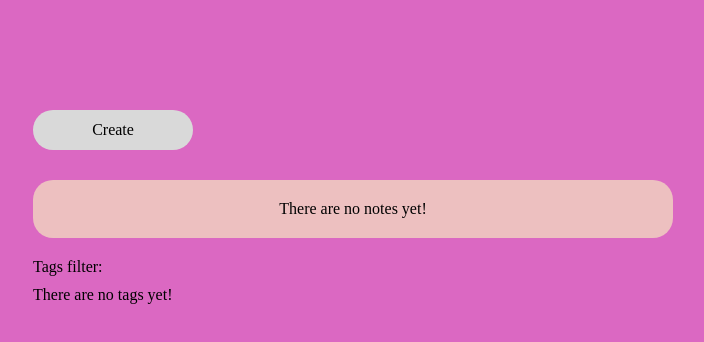
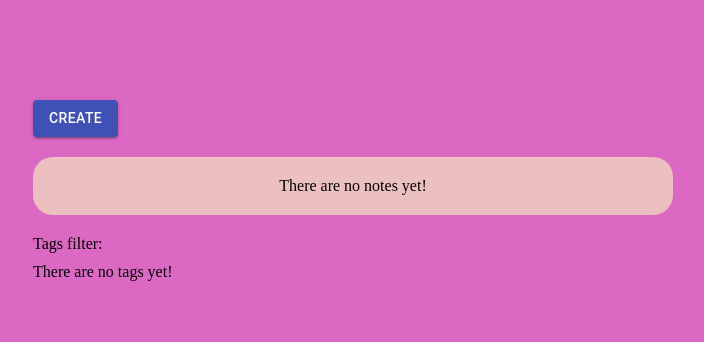
Before and after one commit to DanKo-code/Text-editor-with-tags, a React (Create React App) app: page / in a window 1280 px wide. Shown: the top 342 px of the page, without its empty margins (287-991 px from the left). Built offline with nearby package versions, Linux system fonts and the light colour scheme.

Commit message:
finally found a way to install material ui

```diff
--- a/src/components/ControlPanel/ControlPanel.tsx
+++ b/src/components/ControlPanel/ControlPanel.tsx
@@ -12,6 +12,8 @@ import {
 } from "../../state/storeSlice/NotesListSlice";
 //delete then, for use bool visibility for control buttons
 import { contolButtonsVisibilityMode } from "../../state/storeSlice/ControlPanelSlice";
+
+import Button from "@material-ui/core/Button";
 
 const ControlPanel: React.FC = () => {
   const contolButtonsVisibility = useSelector(
@@ -40,34 +42,48 @@ const ControlPanel: React.FC = () => {
     : ControlPanelStyles.controlsForSelectedItemsHide;
 
   return (
-    <div className={ControlPanelStyles.wrapper}>
-      <div
-        onClick={handlevisibilityMode}
-        className={ControlPanelStyles.control}
-      >
-        Create
-      </div>
-      <div className={controlsForSelectedItemsWrapperStyles}>
-        <div
-          onClick={() => {
-            dispatch(removeSelected());
-            dispatch(contolButtonsVisibilityMode(false));
-          }}
-          className={ControlPanelStyles.control}
-        >
-          Remove selected
-        </div>
-        <div
-          onClick={() => {
-            dispatch(deselectAll());
-            dispatch(contolButtonsVisibilityMode(false));
-          }}
-          className={ControlPanelStyles.control}
-        >
-          Deselect All
-        </div>
-      </div>
-    </div>
+    <Button
+      variant="contained"
+      color="primary"
+      //onClick={handlevisibilityMode}
+    >
+      Create
+    </Button>
+    // <div className={ControlPanelStyles.wrapper}>
+    //   <div
+    //     onClick={handlevisibilityMode}
+    //     className={ControlPanelStyles.control}
+    //   >
+    //     Create
+    //   </div>
+    //   {/* <Button
+    //     variant="contained"
+    //     color="primary"
+    //     //onClick={handlevisibilityMode}
+    //   >
+    //     Create
+    //   </Button> */}
+    //   <div className={controlsForSelectedItemsWrapperStyles}>
+    //     <div
+    //       onClick={() => {
+    //         dispatch(removeSelected());
+    //         dispatch(contolButtonsVisibilityMode(false));
+    //       }}
+    //       className={ControlPanelStyles.control}
+    //     >
+    //       Remove selected
+    //     </div>
+    //     <div
+    //       onClick={() => {
+    //         dispatch(deselectAll());
+    //         dispatch(contolButtonsVisibilityMode(false));
+    //       }}
+    //       className={ControlPanelStyles.control}
+    //     >
+    //       Deselect All
+    //     </div>
+    //   </div>
+    // </div>
   );
 };
 
--- a/src/components/NoteModal/NoteModal.tsx
+++ b/src/components/NoteModal/NoteModal.tsx
@@ -23,9 +23,9 @@ import {
   checkForRemove,
 } from "../../state/storeSlice/TagsListSlice";
 
-import TextField from "@material-ui/core/TextField";
+// import TextField from "@material-ui/core/TextField";
 
-import { HighlightWithinTextarea } from "react-highlight-within-textarea";
+// import { HighlightWithinTextarea } from "react-highlight-within-textarea";
 
 const NoteModal = () => {
   let selectedNote = useSelector(
--- a/src/components/NotesList/NotesList.tsx
+++ b/src/components/NotesList/NotesList.tsx
@@ -9,7 +9,6 @@ import {
   visibilityMode,
   fromNewFromExistingMode,
 } from "../../state/storeSlice/NoteModalSlice";
-import { clickOptions } from "@testing-library/user-event/dist/click";
 import React, { MouseEventHandler, useEffect } from "react";
 
 const NotesList = () => {
```
Also changed, not shown: package.json (+5 -5 lines), 2 other files (tests, documents, lock files or other folders).
